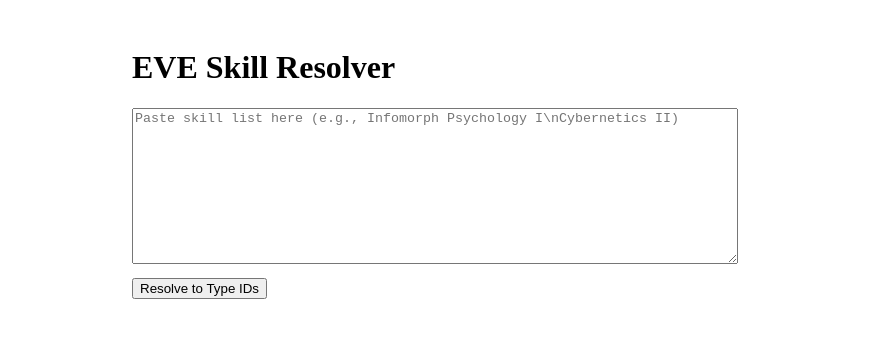
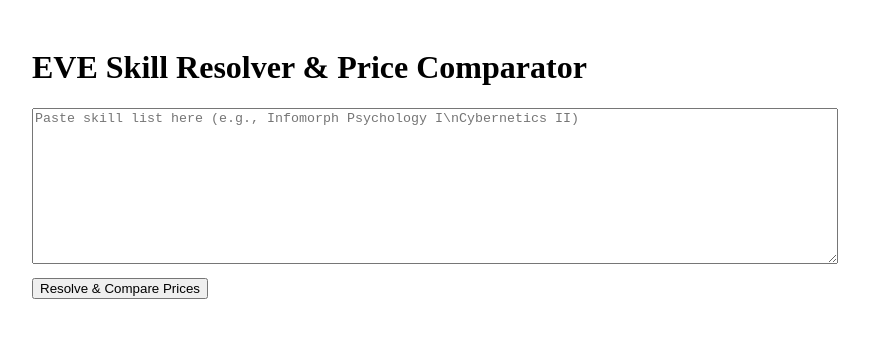
Before and after one commit to KasliCatal/eve-jabroni-tool, a Next.js app: page / in a window 1280 px wide. Shown: the top 338 px of the page, without its empty margins (208-1077 px from the left). Built offline with nearby package versions, Linux system fonts and the light colour scheme.

Commit message:
Update index.js
Update frontend for price comparison output

```diff
--- a/pages/index.js
+++ b/pages/index.js
@@ -1,9 +1,11 @@
-'use client'; // Client-side only for hooks
+'use client';
 import { useState } from 'react';
 
 export default function Home() {
   const [input, setInput] = useState('');
-  const [results, setResults] = useState([]);
+  const [betterJita, setBetterJita] = useState([]);
+  const [betterNPC, setBetterNPC] = useState([]);
+  const [totalSavings, setTotalSavings] = useState(0);
   const [loading, setLoading] = useState(false);
   const [error, setError] = useState(null);
 
@@ -11,9 +13,11 @@
     e?.preventDefault();
     setLoading(true);
     setError(null);
-    setResults([]);
+    setBetterJita([]);
+    setBetterNPC([]);
+    setTotalSavings(0);
 
-    // Parse: split by newline, trim, remove trailing levels (e.g., " I", " II", " 1"), deduplicate
+    // Parse: split by newline, trim, remove trailing levels, deduplicate
     const names = [...new Set(input.split('\n')
       .map(line => line.replace(/\s+[IVXLCDM\d]+$/, '').trim())
       .filter(name => name.length > 0))];
@@ -28,11 +32,13 @@
       const res = await fetch('/api/resolve', {
         method: 'POST',
         headers: { 'Content-Type': 'application/json' },
-        body: JSON.stringify(names.slice(0, 1000)) // ESI limit: 1000
+        body: JSON.stringify(names.slice(0, 1000))
       });
       if (!res.ok) throw new Error('API error');
       const data = await res.json();
-      setResults(data.inventory_types || []);
+      setBetterJita(data.betterJita || []);
+      setBetterNPC(data.betterNPC || []);
+      setTotalSavings(data.totalSavings || 0);
     } catch (err) {
       setError(err.message);
     } finally {
@@ -40,9 +46,31 @@
     }
   };
 
+  const renderTable = (items, title) => (
+    items.length > 0 && (
+      <>
+        <h3>{title}</h3>
+        <table style={{ width: '100%', borderCollapse: 'collapse' }}>
+          <thead><tr><th>Name</th><th>Type ID</th><th>Jita Price (ISK)</th><th>NPC Price (ISK)</th><th>Savings (ISK)</th></tr></thead>
+          <tbody>
+            {items.map((item) => (
+              <tr key={item.type_id}>
+                <td>{item.name}</td>
+                <td>{item.type_id}</td>
+                <td>{item.jita_price.toLocaleString()} {item.fallback ? '(Region fallback)' : ''}</td>
+                <td>{item.npc_price.toLocaleString()}</td>
+                <td>{item.savings.toLocaleString()}</td>
+              </tr>
+            ))}
+          </tbody>
+        </table>
+      </>
+    )
+  );
+
   return (
-    <div style={{ padding: '20px', maxWidth: '600px', margin: 'auto' }}>
-      <h1>EVE Skill Resolver</h1>
+    <div style={{ padding: '20px', maxWidth: '800px', margin: 'auto' }}>
+      <h1>EVE Skill Resolver & Price Comparator</h1>
       <form onSubmit={handleSubmit}>
         <textarea
           value={input}
@@ -51,20 +79,13 @@
           rows={10}
           style={{ width: '100%', marginBottom: '10px' }}
         />
-        <button type="submit" disabled={loading}>Resolve to Type IDs</button>
+        <button type="submit" disabled={loading}>Resolve & Compare Prices</button>
       </form>
       {loading && <p>Loading...</p>}
       {error && <p>Error: {error}</p>}
-      {results.length > 0 && (
-        <table style={{ width: '100%', borderCollapse: 'collapse' }}>
-          <thead><tr><th>Name</th><th>Type ID</th></tr></thead>
-          <tbody>
-            {results.map((item) => (
-              <tr key={item.id}><td>{item.name}</td><td>{item.id}</td></tr>
-            ))}
-          </tbody>
-        </table>
-      )}
+      {renderTable(betterJita, 'Better to Buy in Jita 4-4')}
+      {renderTable(betterNPC, 'Better to Buy in NPC School Stations (e.g., School of Applied Knowledge in Josameto)')}
+      {totalSavings > 0 && <p><strong>Total Savings: {totalSavings.toLocaleString()} ISK</strong></p>}
     </div>
   );
 }
```
